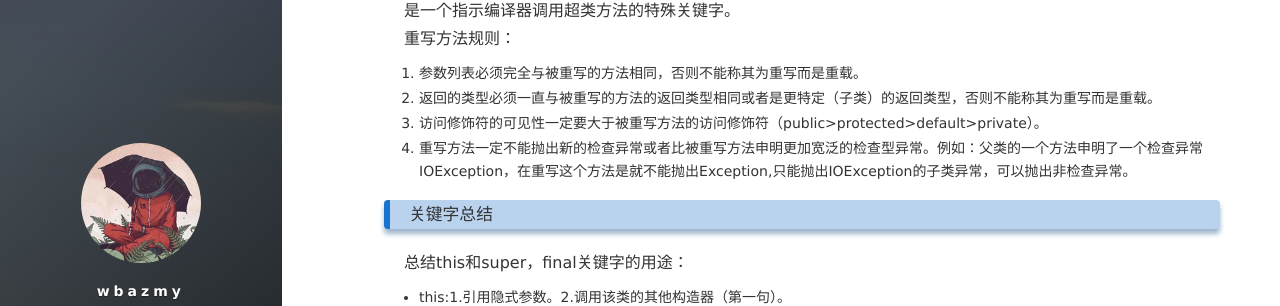
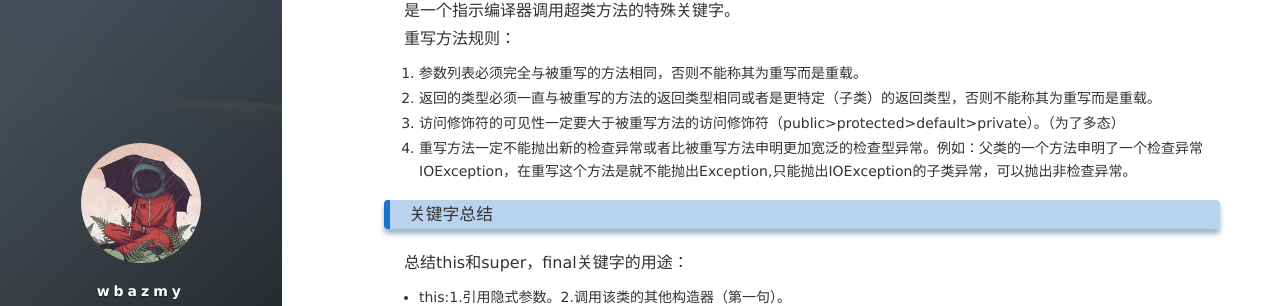
Before and after one commit to wbazmy/wbazmy.github.io, a Jekyll site: the page built from _posts/2021-10-04-继承.md, in a window 1280 px wide and 900 px high, scrolled down 1269 px. Shown: the part 145-451 px from the top of the window. Built offline with Jekyll 4.4.1, drawn with Linux system fonts in a browser that asks for light colours; nearby versions of some CDN libraries; comment, search, counter and statistics services are not loaded.

Commit message:
Update 2021-10-04-继承.md

```diff
--- a/_posts/2021-10-04-继承.md
+++ b/_posts/2021-10-04-继承.md
@@ -48,7 +48,7 @@ public class graduate extends student {  //研究生
 重写方法规则：
 1. 参数列表必须完全与被重写的方法相同，否则不能称其为重写而是重载。
 2. 返回的类型必须一直与被重写的方法的返回类型相同或者是更特定（子类）的返回类型，否则不能称其为重写而是重载。
-3. 访问修饰符的可见性一定要大于被重写方法的访问修饰符（public>protected>default>private）。
+3. 访问修饰符的可见性一定要大于被重写方法的访问修饰符（public>protected>default>private）。（为了多态）
 4. 重写方法一定不能抛出新的检查异常或者比被重写方法申明更加宽泛的检查型异常。例如：父类的一个方法申明了一个检查异常IOException，在重写这个方法是就不能抛出Exception,只能抛出IOException的子类异常，可以抛出非检查异常。
 
 ### 关键字总结
```
